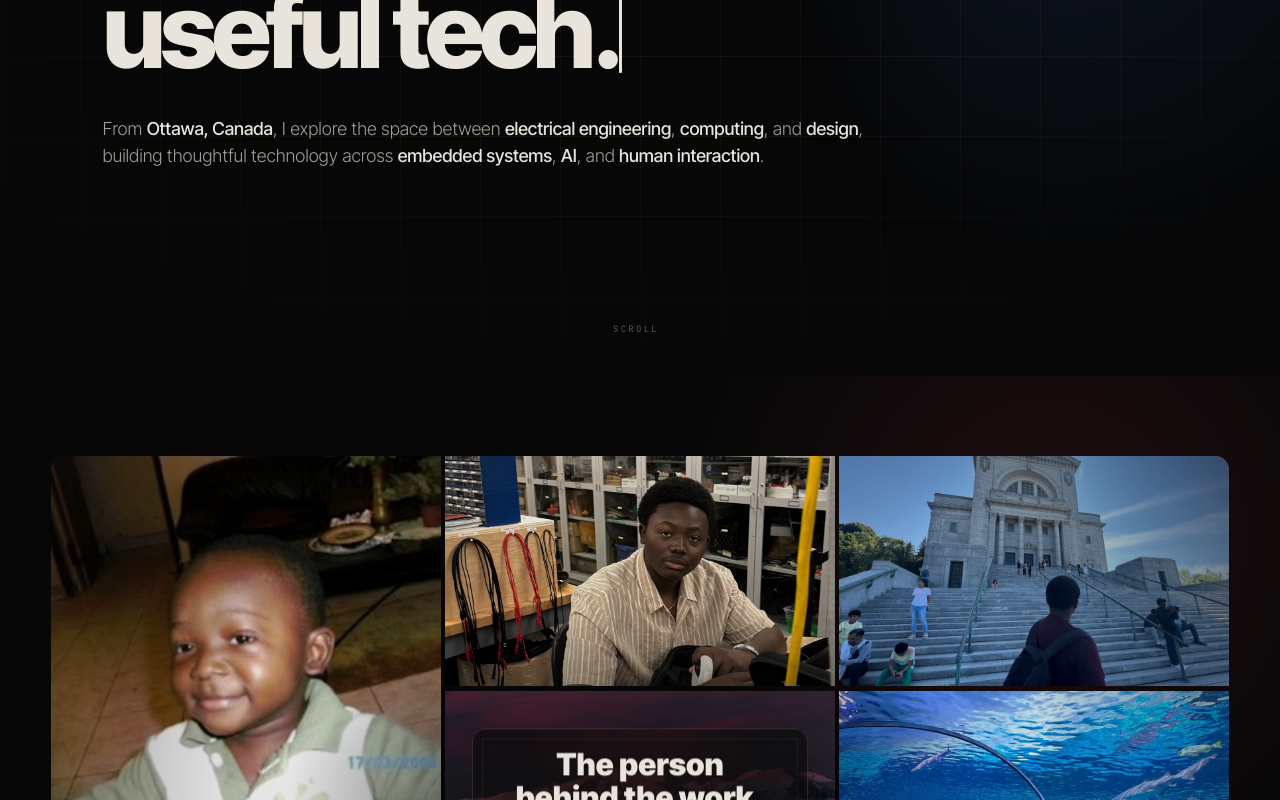
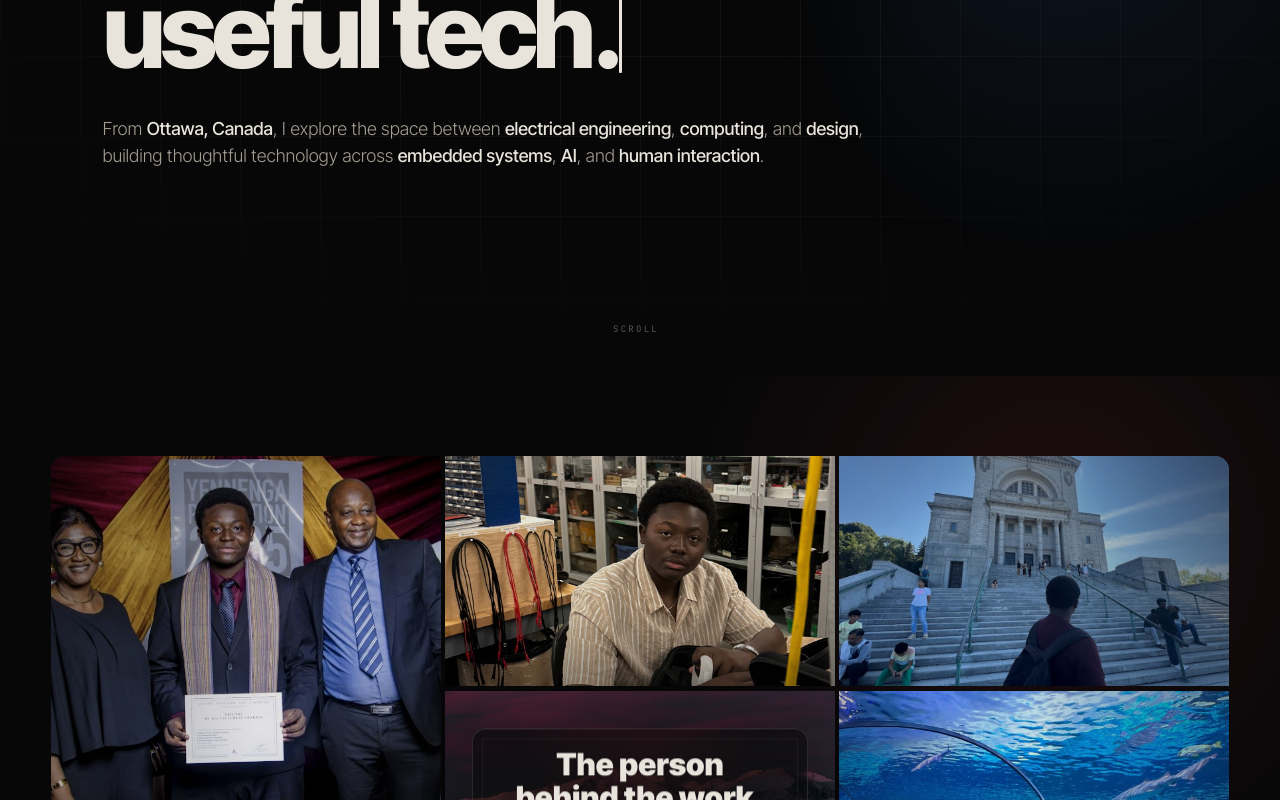
Before and after one commit to RayannSagnon/portfolio, a Next.js app: page / in a window 1280 px wide. Shown: the part 2000-2800 px from the top of the page. Built offline with nearby package versions, Linux system fonts and the light colour scheme; no server answers.

Commit message:
Replace Origins teaser photo with graduation portrait.
Swap the childhood home photo for the baccalaureate ceremony image with parents on the large left tile.

```diff
--- a/content/aboutTeaser.ts
+++ b/content/aboutTeaser.ts
@@ -24,9 +24,9 @@ export const aboutTeaserTiles: readonly AboutTeaserTile[] = [
     title: "Ouagadougou",
     caption: "Where usefulness came before labels, and access made technology feel important.",
     tone: "ember",
-    src: "/images/about-teaser/childhood-origin.jpeg",
-    alt: "A young Rayann smiling at home in Ouagadougou, March 2008.",
-    focus: "center 42%",
+    src: "/images/about-teaser/graduation-baccalaureat.jpeg",
+    alt: "Rayann with his parents at his baccalaureate graduation ceremony.",
+    focus: "center 48%",
   },
   {
     meta: "Early years",
```
Also changed, not shown: public/images/about-teaser/graduation-baccalaureat.jpeg (added).
